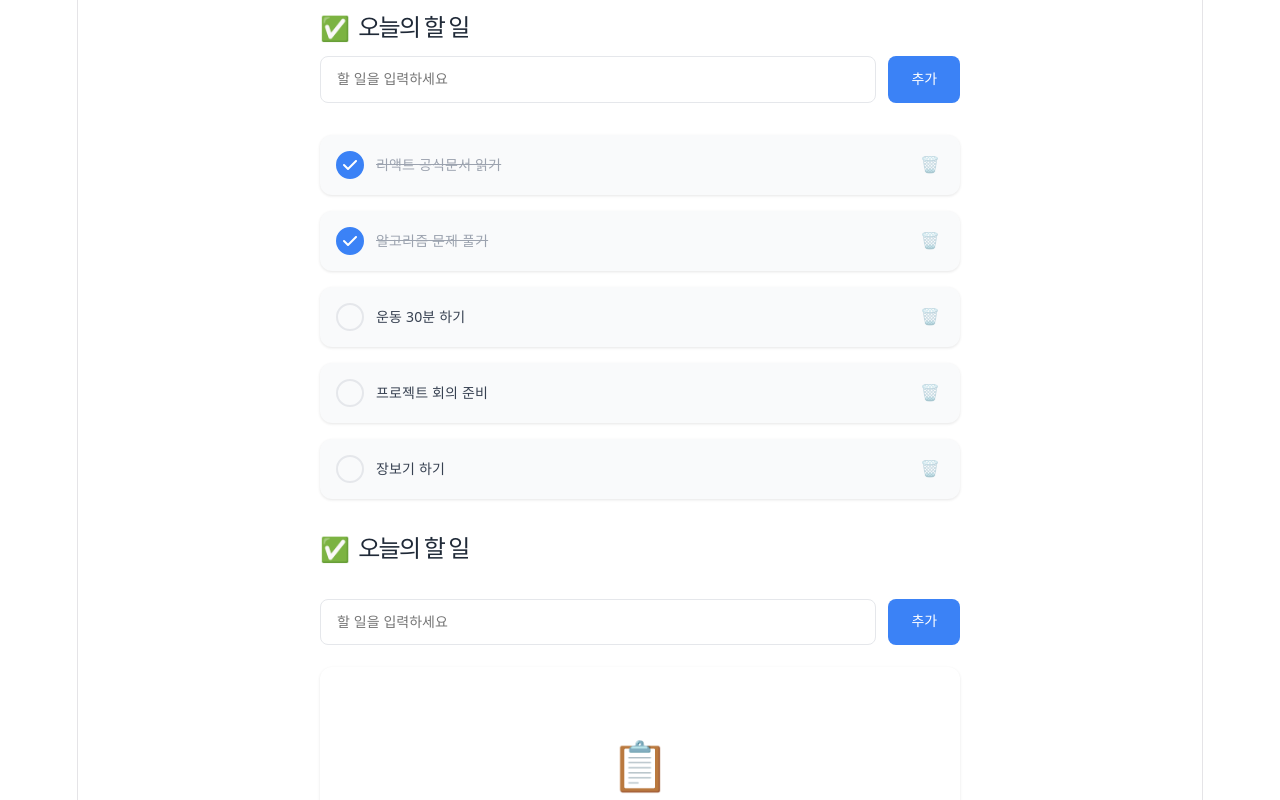
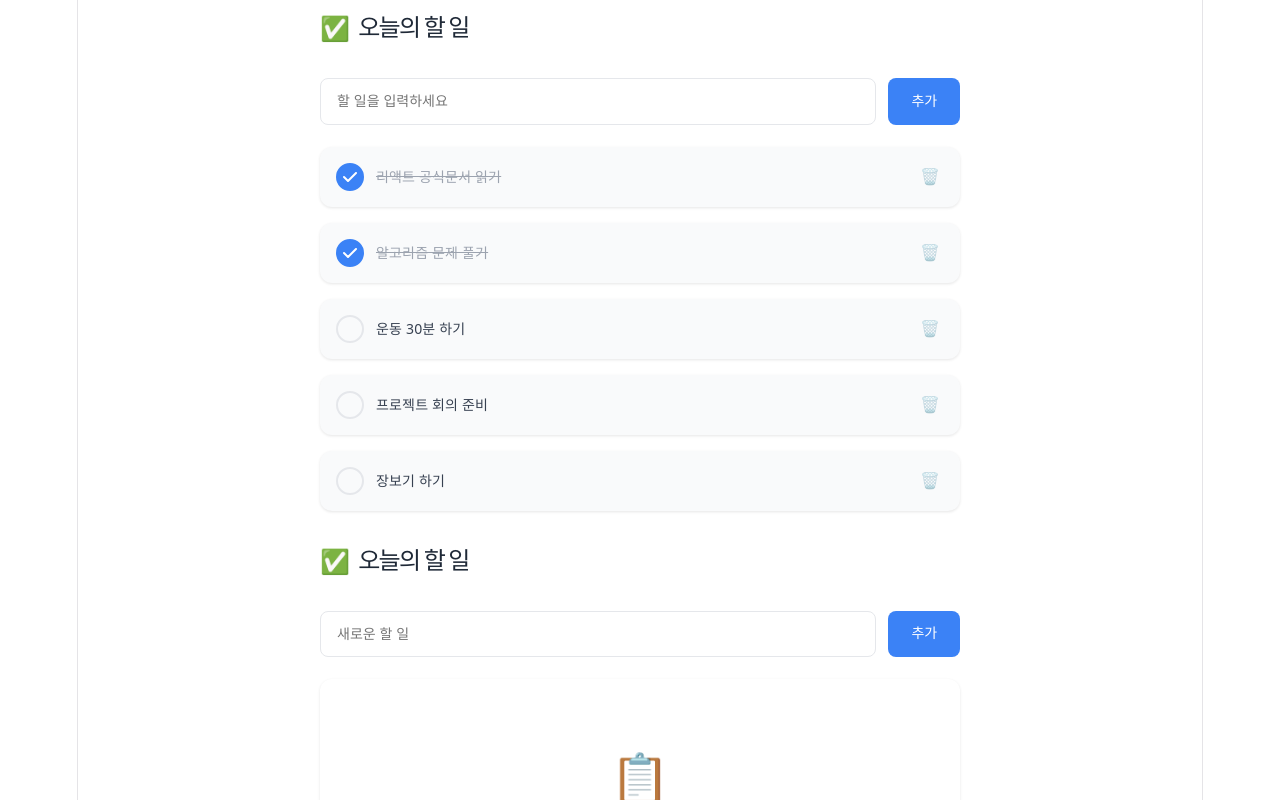
Before and after one commit to IT-Cotato/13th-Frontend-Assignment, a React (Vite) app: page / in a window 1280 px wide. Shown: the top 800 px of the page. Built offline with nearby package versions, Linux system fonts and the light colour scheme.

Commit message:
새로운 할 일 추가기능 구현

```diff
--- a/src/App.tsx
+++ b/src/App.tsx
@@ -7,29 +7,56 @@ import { useState } from "react";
 import type { Todo } from "./types/todo.types";
 
 function App() {
+  // 1번 오늘의 할 일
   const [todos, setTodos] = useState<Todo[]>(initialTodos);
   const [input, setInput] = useState("");
 
+  // 2번 오늘의 할 일
+  const [focusTodos, setFocusTodos] = useState<Todo[]>([]);
+  const [focusInput, setFocusInput] = useState("");
+
+  // 1번 추가
   const handleAdd = () => {
     if (input.trim() === "") return;
-    setTodos([...todos, { id: Date.now(), text: input.trim(), isDone: false }]);
+    setTodos([
+      ...todos,
+      { id: Date.now(), text: input.trim(), isDone: false },
+    ]);
     setInput("");
   };
 
+  // 2번 추가
+  const handleAddFocus = () => {
+    if (focusInput.trim() === "") return;
+    setFocusTodos([
+      ...focusTodos,
+      { id: Date.now(), text: focusInput.trim(), isDone: false },
+    ]);
+    setFocusInput("");
+  };
+
+  // 1번 삭제
   const handleDelete = (id: number) => {
     setTodos(todos.filter((todo) => todo.id !== id));
+  };
+
+  // 2번 삭제
+  const handleDeleteFocus = (id: number) => {
+    setFocusTodos(focusTodos.filter((todo) => todo.id !== id));
   };
 
   return (
     <div className="frame3">
       <div className="frame2">
         <TodoHeader />
-        <div>
-        <InputTodo input={input} setInput={setInput} onAdd={handleAdd} />
-        </div>
       </div>
 
-
+      <InputTodo
+        input={input}
+        setInput={setInput}
+        onAdd={handleAdd}
+        placeholder="할 일을 입력하세요"
+      />
 
       <div className="container">
         <TodoList todos={todos} onDelete={handleDelete} />
@@ -39,12 +66,15 @@ function App() {
         <TodoHeader />
       </div>
 
-      <div>
-        <InputTodo input={input} setInput={setInput} onAdd={handleAdd} />
-      </div>
+      <InputTodo
+        input={focusInput}
+        setInput={setFocusInput}
+        onAdd={handleAddFocus}
+        placeholder="새로운 할 일"
+      />
 
       <div className="container">
-        <TodoList todos={[]} onDelete={() => {}} />
+        <TodoList todos={focusTodos} onDelete={handleDeleteFocus} />
       </div>
     </div>
   );
--- a/src/InputTodo.tsx
+++ b/src/InputTodo.tsx
@@ -2,9 +2,10 @@ interface InputTodoProps {
   input: string;
   setInput: (value: string) => void;
   onAdd: () => void;
+  placeholder: string;
 }
 
-function InputTodo({ input, setInput, onAdd }: InputTodoProps) {
+function InputTodo({ input, setInput, onAdd, placeholder }: InputTodoProps) {
   const handleKeyDown = (e: React.KeyboardEvent<HTMLInputElement>) => {
     if (e.key === "Enter") onAdd();
   };
@@ -14,7 +15,7 @@ function InputTodo({ input, setInput, onAdd }: InputTodoProps) {
       <input
         className="todo-input"
         type="text"
-        placeholder="할 일을 입력하세요"
+        placeholder={placeholder}
         value={input}
         onChange={(e) => setInput(e.target.value)}
         onKeyDown={handleKeyDown}
@@ -23,8 +24,6 @@ function InputTodo({ input, setInput, onAdd }: InputTodoProps) {
         추가
       </button>
     </div>
-
-
   );
 }
 
```
